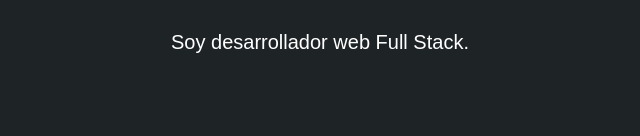
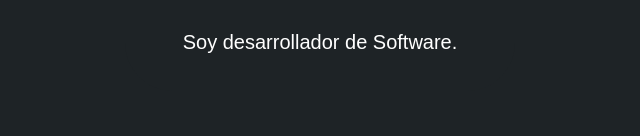
Before and after one commit to JoseTiranti/JoseTiranti.github.io, a plain HTML site: page index.html in a window 1280 px wide. Shown: the part 664-800 px from the top of the page, 320-960 px from the left. Drawn offline with Linux system fonts and the light colour scheme; a small style sheet from the web is missing.

Commit message:
Update index.html

```diff
--- a/index.html
+++ b/index.html
@@ -36,7 +36,7 @@
                 <img src="image/fotoperfil.jpg" alt="">
             </div>
             <h1>Hola, mi nombre es José Tiranti.</h1>
-            <h2>Soy desarrollador web Full Stack.</h2>
+            <h2>Soy desarrollador de Software.</h2>
         </div>
     </section>
     <section id="about-me" class="about-me">
```
